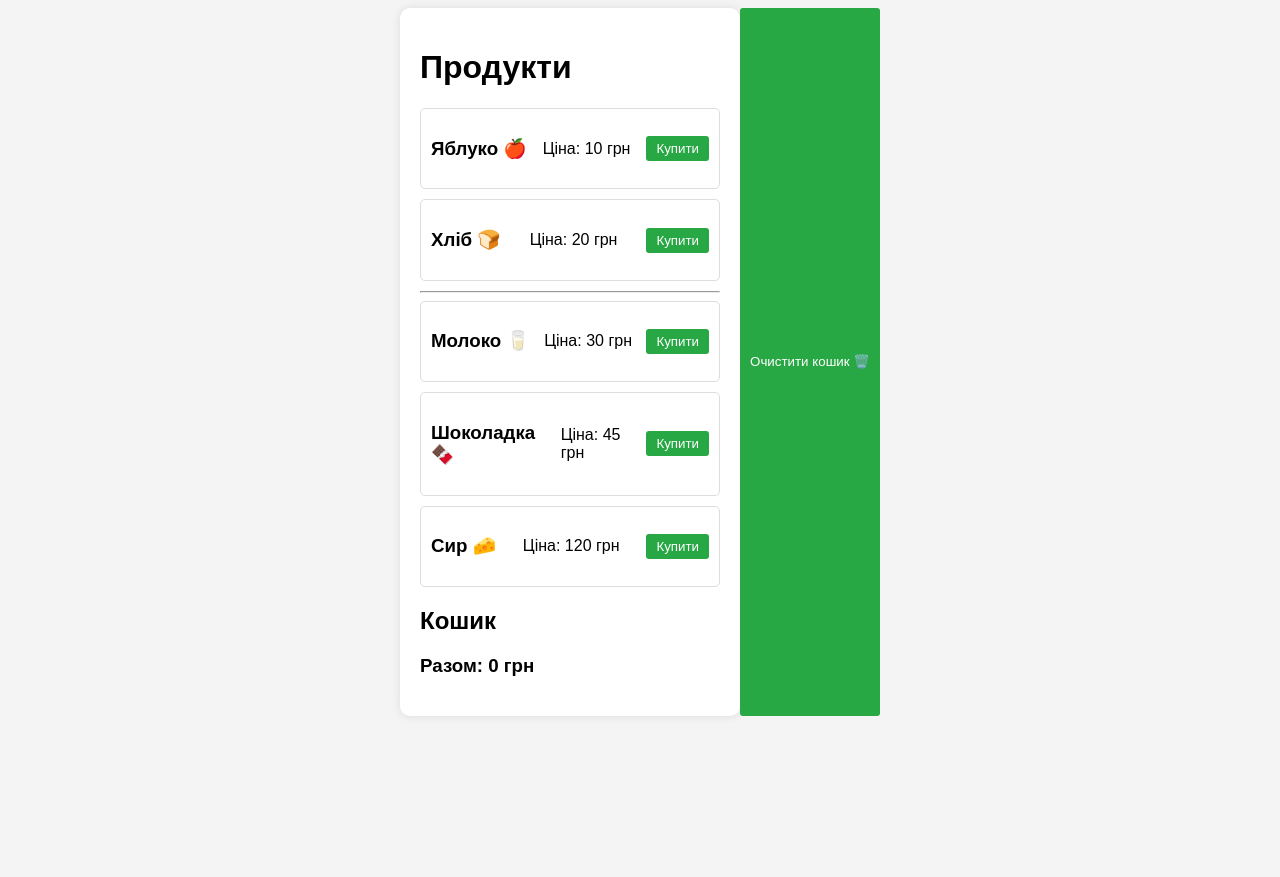
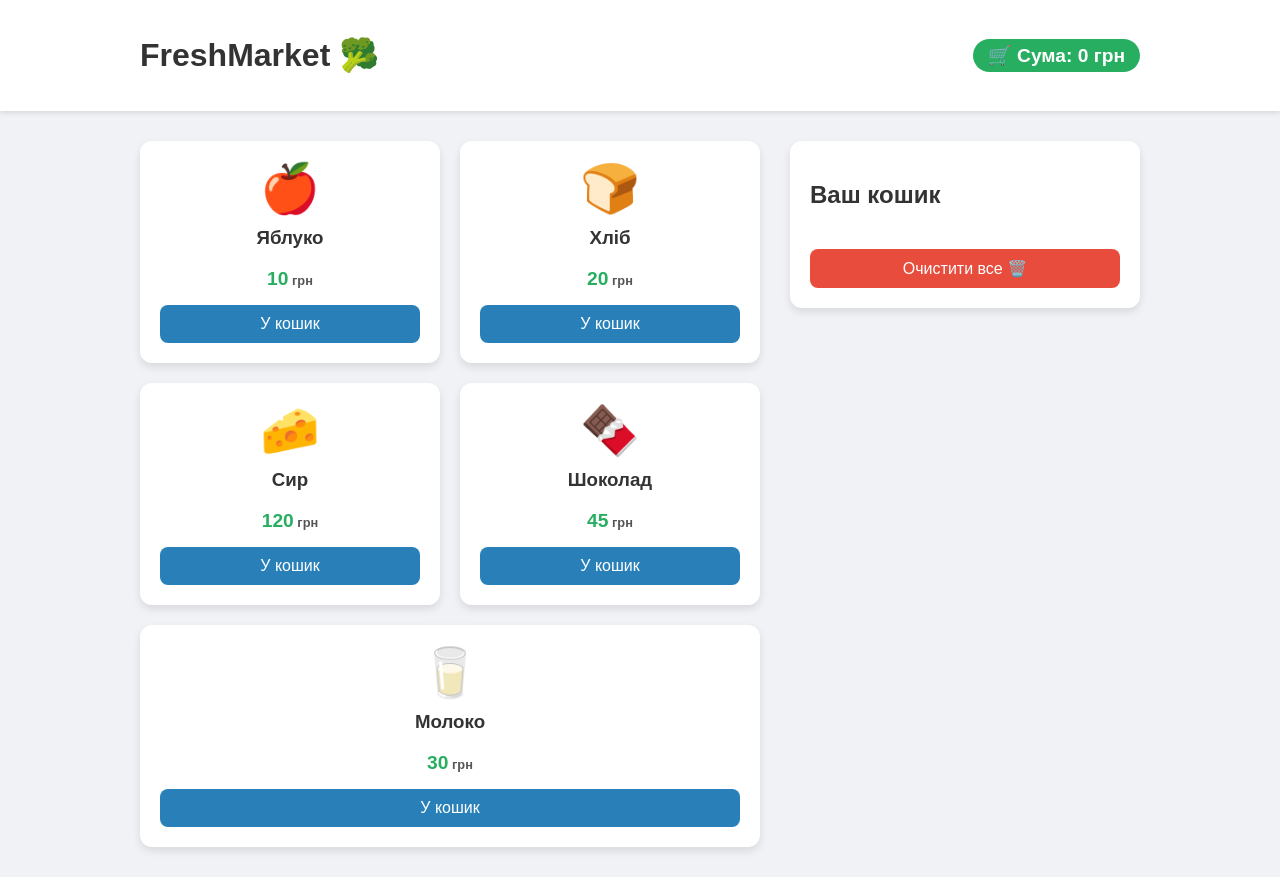
Before and after one commit to dima3678/simple-shop, a plain HTML site: page index.html in a window 1280 px wide. Before the commit the page ends 800 px from the top, so only its background shows below. Drawn offline with Linux system fonts and the light colour scheme.

Commit message:
стиль

```diff
--- a/index.html
+++ b/index.html
@@ -3,56 +3,65 @@
 
 <head>
     <meta charset="UTF-8">
-    <title>Мій Магазин</title>
+    <title>FreshMarket 🥦</title>
     <link rel="stylesheet" href="style.css">
 </head>
 
 <body>
+    <header>
+        <div class="header-container">
+            <h1>FreshMarket 🥦</h1>
+            <div class="cart-summary">
+                🛒 Сума: <span id="total-price">0</span> грн
+            </div>
+        </div>
+    </header>
 
-    <div class="container">
-        <h1>Продукти</h1>
+    <main class="main-container">
+        <section class="products-grid">
 
-        <div class="product">
-            <h3>Яблуко 🍎</h3>
-            <p>Ціна: <span class="price">10</span> грн</p>
-            <button id="btn-apple">Купити</button>
-        </div>
+            <div class="card">
+                <div class="icon">🍎</div>
+                <h3>Яблуко</h3>
+                <p class="price">10</p>
+                <button id="btn-apple">У кошик</button>
+            </div>
 
-        <div class="product">
-            <h3>Хліб 🍞</h3>
-            <p>Ціна: <span class="price">20</span> грн</p>
-            <button id="btn-bread">Купити</button>
-        </div>
+            <div class="card">
+                <div class="icon">🍞</div>
+                <h3>Хліб</h3>
+                <p class="price">20</p>
+                <button id="btn-bread">У кошик</button>
+            </div>
 
-        <hr>
+            <div class="card">
+                <div class="icon">🧀</div>
+                <h3>Сир</h3>
+                <p class="price">120</p>
+                <button id="btn-cheese">У кошик</button>
+            </div>
 
+            <div class="card">
+                <div class="icon">🍫</div>
+                <h3>Шоколад</h3>
+                <p class="price">45</p>
+                <button id="btn-choco">У кошик</button>
+            </div>
 
-        <div class="product">
-            <h3>Молоко 🥛</h3>
-            <p>Ціна: <span class="price">30</span> грн</p>
-            <button id="btn-milk">Купити</button>
-        </div>
-
-        <div class="product">
-            <h3>Шоколадка 🍫</h3>
-            <p>Ціна: <span class="price">45</span> грн</p>
-            <button id="btn-choco">Купити</button>
-        </div>
-
-        <div class="product">
-            <h3>Сир 🧀</h3>
-            <p>Ціна: <span class="price">120</span> грн</p>
-            <button id="btn-cheese">Купити</button>
-        </div>
-        <div class="cart-section">
-            <h2>Кошик</h2>
+            <div class="card">
+                <div class="icon">🥛</div>
+                <h3>Молоко</h3>
+                <p class="price">30</p>
+                <button id="btn-milk">У кошик</button>
+            </div>
+        </section>
+        <div class="cart-area">
+            <h2>Ваш кошик</h2>
             <ul id="cart-list">
             </ul>
-            <h3>Разом: <span id="total-price">0</span> грн</h3>
+            <button id="clear-btn" class="danger-btn">Очистити все 🗑️</button>
         </div>
-    </div>
-
-    <button id="clear-btn">Очистити кошик 🗑️</button>
+    </main>
     <script src="script.js"></script>
 </body>
 
--- a/script.js
+++ b/script.js
@@ -1,45 +1,56 @@
+// 1. Знаходимо всі елементи на сторінці
 let btnApple = document.getElementById('btn-apple');
+let btnBread = document.getElementById('btn-bread');
+let btnCheese = document.getElementById('btn-cheese');
+let btnChoco = document.getElementById('btn-choco');
+let btnMilk = document.getElementById('btn-milk');
+
 let ul = document.getElementById('cart-list');
 let totalPrice = document.getElementById('total-price');
-let btnBread = document.getElementById('btn-bread');
 let btnClear = document.getElementById('clear-btn');
-let btnMilk = document.getElementById('btn-milk');
-let btnChokolate = document.getElementById('btn-choco');
-let btnCheese = document.getElementById('btn-cheese');
+
+// --- ЧАСТИНА 1: ЗАВАНТАЖЕННЯ (Те, що відбувається при старті) ---
+
+// Відновлюємо гроші (якщо нема - то 0)
+let total = Number(localStorage.getItem('myShopTotal')) || 0;
+totalPrice.textContent = total;
+
+// Відновлюємо список товарів (якщо нема - то пустий масив)
+let myItems = JSON.parse(localStorage.getItem('savedCart')) || [];
+
+// Малюємо збережені товари на екрані
+myItems.forEach(function(item) {
+    let newItem = document.createElement('li');
+    newItem.textContent = item;
+    ul.appendChild(newItem);
+});
 
 
+// --- ЧАСТИНА 2: ФУНКЦІЯ ДОДАВАННЯ ---
 
-let total = 0;
-
-// btnApple.addEventListener('click', function () {
-//     total = total + 10;
-//     totalPrice.textContent = total;
-
-//     let newItem = document.createElement('li');
-//     newItem.textContent = "Яблуко 🍎";
-//     ul.appendChild(newItem);
-// });
-
-// btnBread.addEventListener('click', function () {
-//     total = total + 20;
-//     totalPrice.textContent = total;
-
-//     let twoItem = document.createElement('li');
-//     twoItem.textContent = "Хліб 🍞";
-//     ul.appendChild(twoItem);
-// })
 function addToCart(name, price) {
+    // 1. Оновлюємо гроші
     total = total + price;
     totalPrice.textContent = total;
+    localStorage.setItem('myShopTotal', total); // Зберегли гроші
+
+    // 2. Оновлюємо екран (список)
     const newItem = document.createElement('li');
     newItem.textContent = name;
     ul.appendChild(newItem);
+
+    // 3. Оновлюємо пам'ять (масив)
+    myItems.push(name); // Додали в коробку
+    localStorage.setItem('savedCart', JSON.stringify(myItems)); // Зберегли коробку
 }
+
+
+// --- ЧАСТИНА 3: КЛІКИ ПО КНОПКАХ ---
+
 btnApple.addEventListener('click', function() {
     addToCart("Яблуко 🍎", 10);
 });
 
-// Для Хліба
 btnBread.addEventListener('click', function() {
     addToCart("Хліб 🍞", 20);
 });
@@ -48,15 +59,27 @@ btnCheese.addEventListener('click', function () {
     addToCart('Сир 🧀', 120);
 });
 
-btnChokolate.addEventListener('click', function () {
+btnChoco.addEventListener('click', function () {
     addToCart('Шоколадка 🍫', 45);
 });
 
 btnMilk.addEventListener('click', function () {
     addToCart('Молоко 🥛', 30);
 });
+
+
+// --- ЧАСТИНА 4: ОЧИЩЕННЯ ---
+
 btnClear.addEventListener('click', function () {
+    // Чистимо екран
     ul.innerHTML = '';
     total = 0;
     totalPrice.textContent = 0;
+
+    // Чистимо пам'ять браузера
+    localStorage.setItem('myShopTotal', 0);
+
+    // Чистимо масив товарів
+    myItems = [];
+    localStorage.setItem('savedCart', JSON.stringify(myItems));
 });
--- a/style.css
+++ b/style.css
@@ -1,45 +1,153 @@
+/* 1. Загальні налаштування */
 body {
     font-family: sans-serif;
-    display: flex;
-    justify-content: center;
-    background-color: #f4f4f4;
+    background-color: #f0f2f5;
+    /* Світло-сірий фон */
+    margin: 0;
+    padding: 0;
+    color: #333;
 }
 
-.container {
-    background: white;
-    padding: 20px;
-    width: 300px;
-    border-radius: 10px;
-    box-shadow: 0 0 10px rgba(0, 0, 0, 0.1);
+/* 2. Шапка */
+header {
+    background-color: #ffffff;
+    padding: 15px 0;
+    box-shadow: 0 2px 5px rgba(0, 0, 0, 0.1);
+    position: sticky;
+    top: 0;
+    z-index: 100;
 }
 
-.product {
-    border: 1px solid #ddd;
-    padding: 10px;
-    margin-bottom: 10px;
-    border-radius: 5px;
+.header-container {
+    max-width: 1000px;
+    margin: 0 auto;
     display: flex;
     justify-content: space-between;
+    /* Розкід по краях */
     align-items: center;
+    padding: 0 20px;
+}
+
+.cart-summary {
+    font-size: 1.2rem;
+    font-weight: bold;
+    background: #27ae60;
+    /* Зелений */
+    color: white;
+    padding: 5px 15px;
+    border-radius: 20px;
+}
+
+/* 3. Головний контейнер (Main) */
+.main-container {
+    max-width: 1000px;
+    margin: 30px auto;
+    padding: 0 20px;
+    display: flex;
+    /* Робимо колонки */
+    gap: 30px;
+    /* Відступ між товарами і кошиком */
+    align-items: flex-start;
+    /* Щоб кошик не розтягувався на всю висоту */
+}
+
+/* 4. Сітка товарів (Ліва колонка) */
+.products-grid {
+    flex: 2;
+    /* Займає 2/3 ширини */
+    display: flex;
+    flex-wrap: wrap;
+    /* Дозволяє перенос на новий рядок */
+    gap: 20px;
+}
+
+/* 5. Картка товару */
+.card {
+    background: white;
+    border-radius: 12px;
+    padding: 20px;
+    text-align: center;
+    box-shadow: 0 4px 8px rgba(0, 0, 0, 0.1);
+    width: 200px;
+    /* Фіксована ширина картки */
+    flex-grow: 1;
+    /* Картка може трохи розтягуватись */
+}
+
+.icon {
+    font-size: 3rem;
+    /* Великий смайлик */
+    margin-bottom: 10px;
+}
+
+.card h3 {
+    margin: 10px 0;
+}
+
+.price {
+    color: #27ae60;
+    font-weight: bold;
+    font-size: 1.2rem;
+    margin-bottom: 15px;
+}
+
+.price::after {
+    content: " грн";
+    /* Додаємо слово грн через CSS */
+    font-size: 0.8rem;
+    color: #555;
 }
 
 button {
-    background-color: #28a745;
+    background-color: #2980b9;
+    /* Синій */
     color: white;
     border: none;
-    padding: 5px 10px;
+    padding: 10px 15px;
+    border-radius: 8px;
     cursor: pointer;
-    border-radius: 3px;
+    width: 100%;
+    font-size: 1rem;
+    transition: background 0.3s;
 }
 
 button:hover {
-    background-color: #218838;
+    background-color: #3498db;
 }
 
-.cart-section {
-    margin-top: 20px;
+/* 6. Кошик (Права колонка) */
+.cart-area {
+    flex: 1;
+    /* Займає 1/3 ширини */
+    background: white;
+    padding: 20px;
+    border-radius: 12px;
+    box-shadow: 0 4px 8px rgba(0, 0, 0, 0.1);
+    position: sticky;
+    /* Липкий кошик */
+    top: 90px;
 }
 
 ul {
-    padding-left: 20px;
+    list-style: none;
+    padding: 0;
+    margin-bottom: 20px;
+    max-height: 300px;
+    overflow-y: auto;
 }
+
+li {
+    border-bottom: 1px solid #eee;
+    padding: 8px 0;
+    display: flex;
+    justify-content: space-between;
+}
+
+.danger-btn {
+    background-color: #e74c3c;
+    /* Червоний */
+}
+
+.danger-btn:hover {
+    background-color: #c0392b;
+}
```
